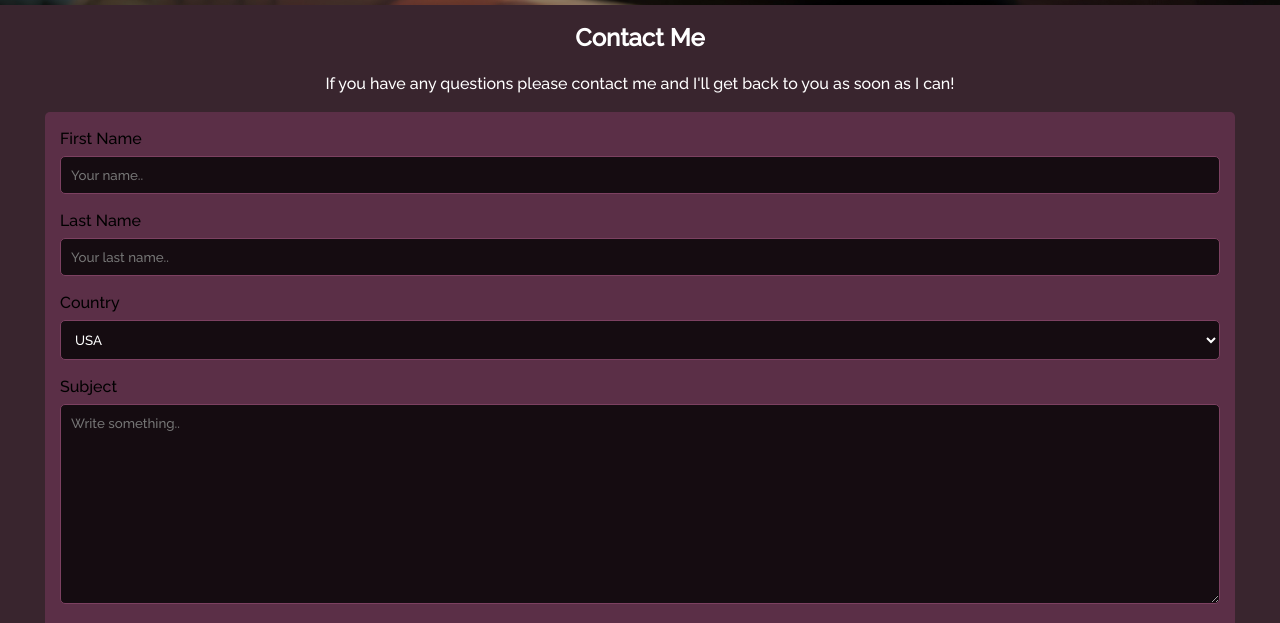
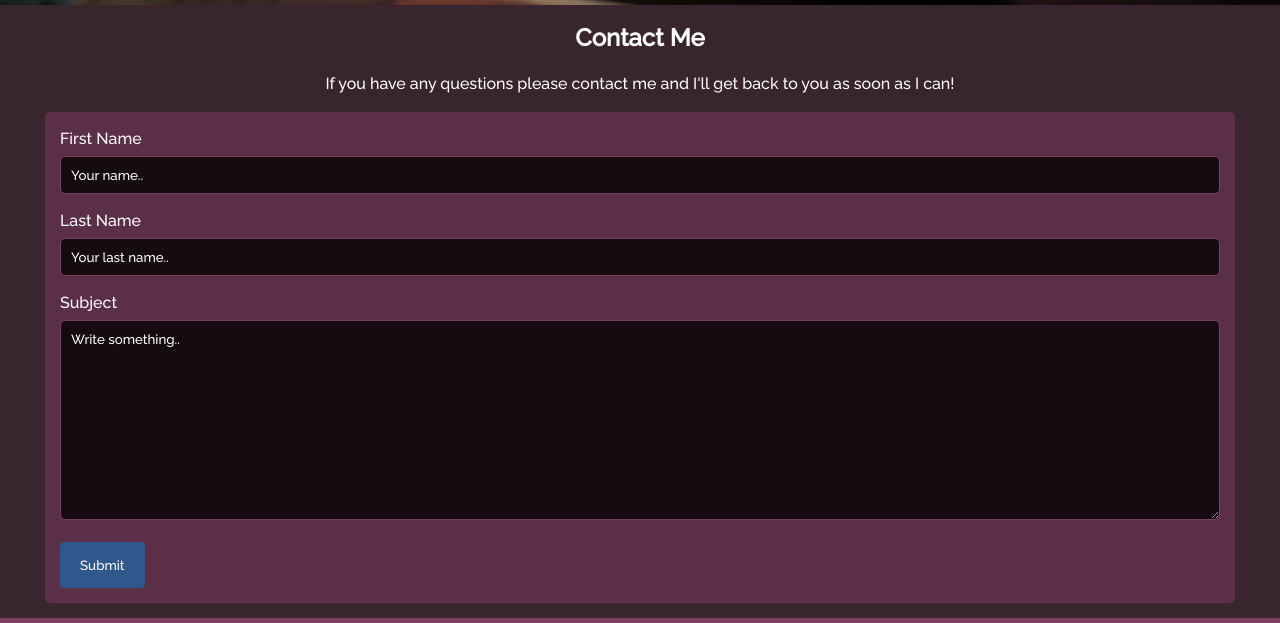
Before and after one commit to AbrilR/final-project, a plain HTML site: page contact.html in a window 1280 px wide. Shown: the part 597-1220 px from the top of the page. Drawn offline with Linux system fonts and the light colour scheme.

Commit message:
index.html about.html contact.html style.css css img

```diff
--- a/CSS/style.css
+++ b/CSS/style.css
@@ -213,11 +213,18 @@ p#biodescription {
 h2#music {
 	padding-top: 50px;
 }
-#logo {
+#arcanetitle {
 	height: 30px;
 	width: 530;
 	padding: 15px;
 }
+/* Extra logo
+#logo {
+	margin-left: 15px;
+	height: 50px;
+	width: 45px;
+	padding: 5px;
+} */
 /*about*/
 .rowcreators {
 	display: flex;
@@ -288,11 +295,15 @@ h2#music {
 .contact {
 	border-radius: 5px;
 	background-color: #5b2f47;
+	color: #ffff;
 	padding: 15px;
 	margin-top: 15px;
 	margin-bottom: 15px;
 	margin-left: 45px;
 	margin-right: 45px;
+}
+input::placeholder, textarea::placeholder {
+	color: #ffff;
 }
 input[type=text], select, textarea {
 	background-color: #150C11;
@@ -304,11 +315,11 @@ input[type=text], select, textarea {
 	margin-top: 5px;
 	margin-bottom: 15px;
 	resize: vertical;
-	color: white;
+	color: #ffff;
 }
 input[type=submit] {
 	background-color: #30588C;
-	color: white;
+	color: #ffff;
 	padding: 15px 20px;
 	border: none;
 	border-radius: 4px;
--- a/contact.html
+++ b/contact.html
@@ -22,7 +22,8 @@
             <li class="nav"><a href="contact.html">Contact</a></li>
             <li class="nav"><a href="about.html">About</a></li>
 			<li class="nav"><a href="index.html">Home</a></li>
-			<li style="float:left"><a href="index.html"><img id="logo" src="IMG/ArcaneTitle.png" alt="Arcane title"></a></li>
+            <li style="float:left"><a href="index.html"><img id="arcanetitle" src="IMG/ArcaneTitle.png" alt="Arcane title"></a></li>
+        <!--<li style="float:left"><a href="index.html"><img id="logo" src="IMG/Logo.png" alt="Logo"></a></li>-->
         </ul>
 	</nav>
 
@@ -44,13 +45,6 @@
           <label for="lname">Last Name</label>
           <input type="text" id="lname" name="lastname" placeholder="Your last name..">
 
-          <label for="country">Country</label>
-          <select id="country" name="country">
-            <option value="usa">USA</option>
-            <option value="australia">Australia</option>
-            <option value="canada">Canada</option>
-          </select>
-
           <label for="subject">Subject</label>
           <textarea id="subject" name="subject" placeholder="Write something.." style="height:200px"></textarea>
 
```
Also changed, not shown: about.html (+2 -1 lines), index.html (+2 -1 lines), IMG/Logo.png (added).
